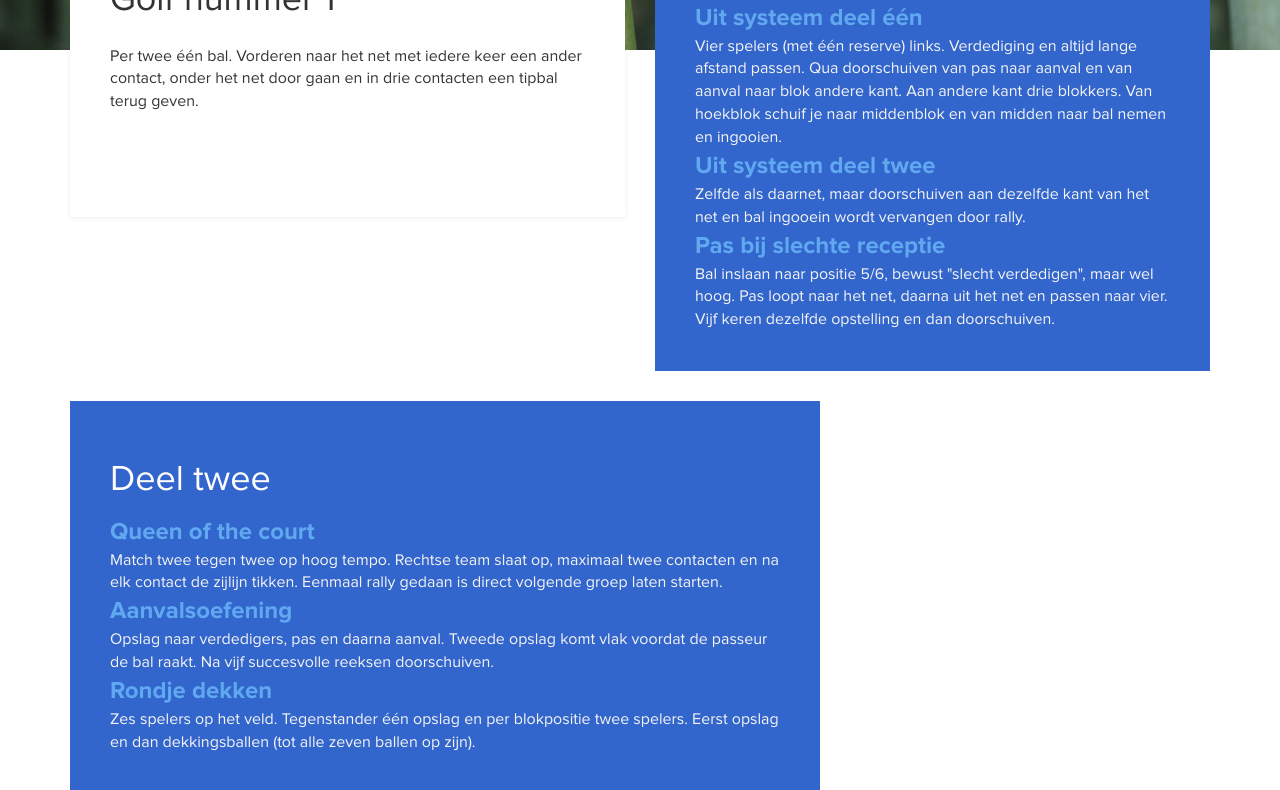
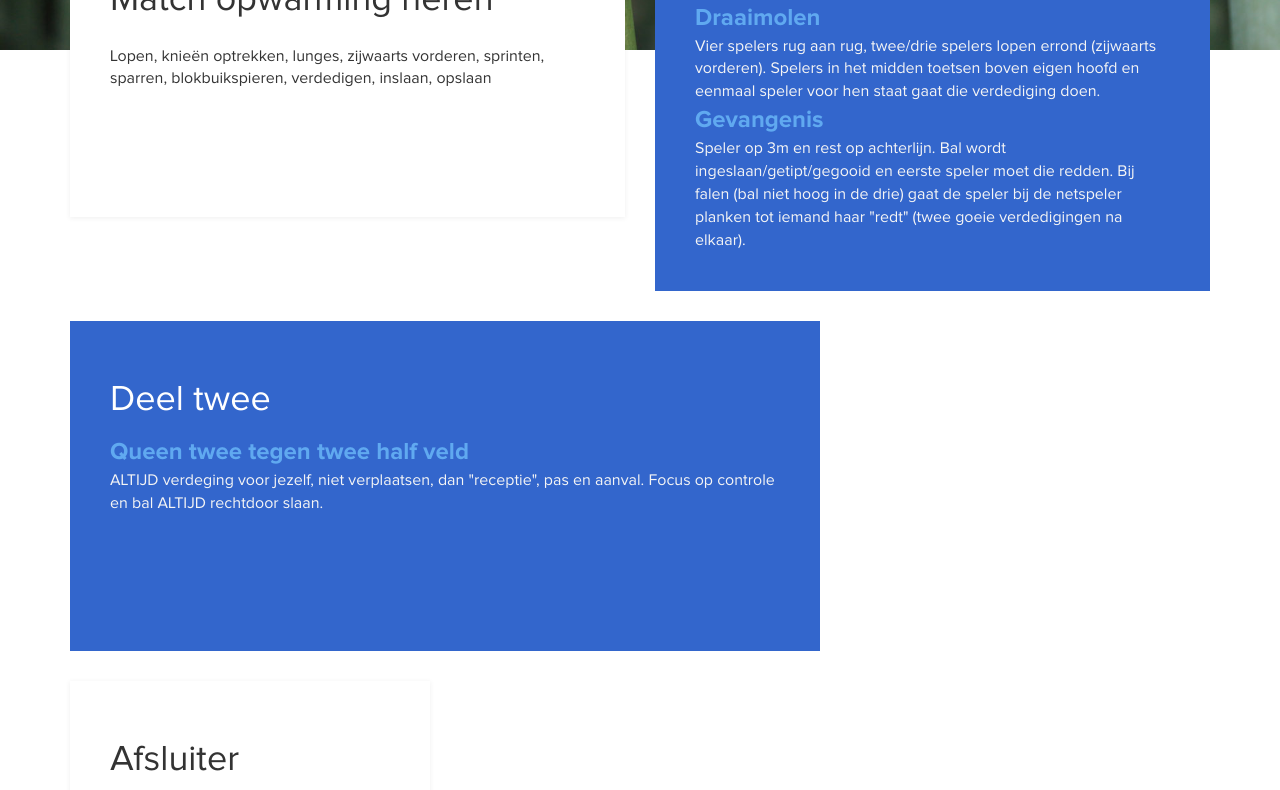
Before and after one commit to XeoGillis/Volleybal, a plain HTML site: page index.html in a window 1280 px wide. Shown: the part 750-1540 px from the top of the page. Drawn offline with Linux system fonts and the light colour scheme.

Commit message:
14oktober

```diff
--- a/index.html
+++ b/index.html
@@ -32,7 +32,7 @@ http://www.templatemo.com/tm-467-easy-profile
 			<div class="col-md-12 col-sm-12">
 				<img src="images/tm-easy-profile.jpg" class="img-responsive img-circle tm-border" alt="templatemo easy profile">
 				<hr>
-				<h1 class="tm-title bold shadow">Training 12/10</h1>
+				<h1 class="tm-title bold shadow">Training 14/10</h1>
 				<h1 class="white bold shadow">Coach Xeo Gillis</h1>
 			</div>
 		</div>
@@ -45,19 +45,17 @@ http://www.templatemo.com/tm-467-easy-profile
 		<div class="col-md-6 col-sm-12">
 			<div class="about">
 				<h3 class="accent">Opwarming</h3>
-				<h2>Golf nummer 1</h2>
-				<p>Per twee één bal. Vorderen naar het net met iedere keer een ander contact, onder het net door gaan en in drie contacten een tipbal terug geven.</p>
+				<h2>Match opwarming heren</h2>
+				<p>Lopen, knieën optrekken, lunges, zijwaarts vorderen, sprinten, sparren, blokbuikspieren, verdedigen, inslaan, opslaan</p>
 			</div>
 		</div>
 		<div class="col-md-6 col-sm-12">
 			<div class="skills">
 				<h2 class="white">Deel één</h2>
-				<h4 class="education-title accent">Uit systeem deel één</h4>
-				Vier spelers (met één reserve) links. Verdediging en altijd lange afstand passen. Qua doorschuiven van pas naar aanval en van aanval naar blok andere kant. Aan andere kant drie blokkers. Van hoekblok schuif je naar middenblok en van midden naar bal nemen en ingooien.
-				<h4 class="education-title accent">Uit systeem deel twee</h4>
-				Zelfde als daarnet, maar doorschuiven aan dezelfde kant van het net en bal ingooein wordt vervangen door rally.
-				<h4 class="education-title accent">Pas bij slechte receptie</h4>
-				Bal inslaan naar positie 5/6, bewust "slecht verdedigen", maar wel hoog. Pas loopt naar het net, daarna uit het net en passen naar vier. Vijf keren dezelfde opstelling en dan doorschuiven.
+				<h4 class="education-title accent">Draaimolen</h4>
+				Vier spelers rug aan rug, twee/drie spelers lopen errond (zijwaarts vorderen). Spelers in het midden toetsen boven eigen hoofd en eenmaal speler voor hen staat gaat die verdediging doen.
+				<h4 class="education-title accent">Gevangenis</h4>
+				Speler op 3m en rest op achterlijn. Bal wordt ingeslaan/getipt/gegooid en eerste speler moet die redden. Bij falen (bal niet hoog in de drie) gaat de speler bij de netspeler planken tot iemand haar "redt" (twee goeie verdedigingen na elkaar).
 			</div>
 		</div>
 	</div>
@@ -70,12 +68,8 @@ http://www.templatemo.com/tm-467-easy-profile
 			<div class="education">
 				<h2 class="white">Deel twee</h2>
 					<div class="education-content">
-						<h4 class="education-title accent">Queen of the court</h4>
-						Match twee tegen twee op hoog tempo. Rechtse team slaat op, maximaal twee contacten en na elk contact de zijlijn tikken. Eenmaal rally gedaan is direct volgende groep laten starten.
-						<h4 class="education-title accent">Aanvalsoefening</h4>
-						Opslag naar verdedigers, pas en daarna aanval. Tweede opslag komt vlak voordat de passeur de bal raakt. Na vijf succesvolle reeksen doorschuiven.
-						<h4 class="education-title accent">Rondje dekken</h4>
-						Zes spelers op het veld. Tegenstander één opslag en per blokpositie twee spelers. Eerst opslag en dan dekkingsballen (tot alle zeven ballen op zijn).
+						<h4 class="education-title accent">Queen twee tegen twee half veld</h4>
+						ALTIJD verdeging voor jezelf, niet verplaatsen, dan "receptie", pas en aanval. Focus op controle en bal ALTIJD rechtdoor slaan.
 					</div>
 			</div>
 		</div>
@@ -88,7 +82,9 @@ http://www.templatemo.com/tm-467-easy-profile
 		<div class="col-md-4 col-sm-12">
 			<div class="contact">
 				<h2>Afsluiter</h2>
-					Match waarin de achterspelers aan het net komen te staan nadat de bal is overgespeeld.
+					Match zes tegen zes met één libero. </br>
+					Luka(p), Laura(l), Lieze(m), Sophie(h), Leontien(m), Remie(h), Elke(o) </br>
+					Lieselotte(p), Romanie(l), Manon(m), Lindsey(h), Lien(h), Merel(o), Xeo(m)
 			</div>
 		</div>
 	</div>
```
